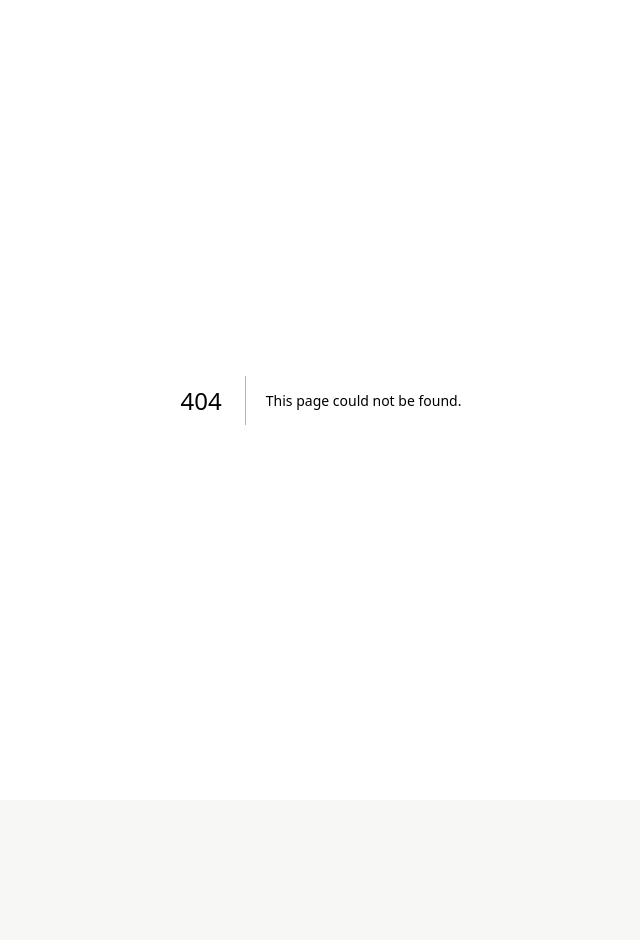
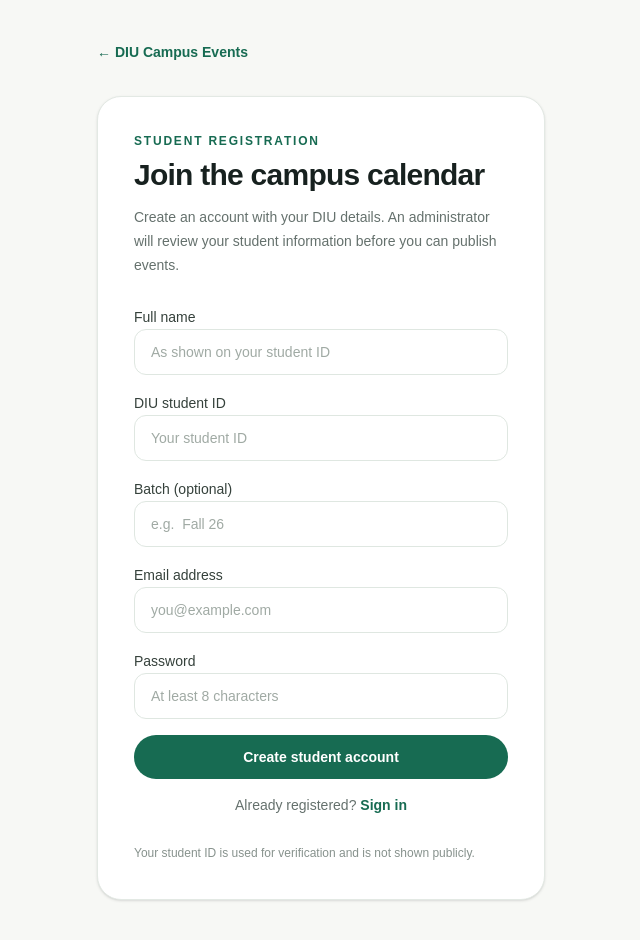
Before and after one commit to ahmedzubaer13/diu-campus-events, a Next.js app: page /auth/sign-up in a window 1280 px wide. Before the commit this address had no page. Shown: the whole page, without its empty margins (319-959 px from the left). Before the commit the page ends 800 px from the top, so only its background shows below. Built offline with nearby package versions, Linux system fonts and the light colour scheme.

Commit message:
Add student registration page

```diff
--- /dev/null
+++ b/app/auth/sign-up/page.tsx
@@ -0,0 +1,17 @@
+import Link from "next/link";
+import { AuthForm } from "@/components/auth-form";
+
+export default function SignUpPage() {
+  return <main className="min-h-screen bg-[#f7f8f5] px-5 py-10">
+    <div className="mx-auto max-w-md">
+      <Link href="/" className="text-sm font-semibold text-[#176b52]">← DIU Campus Events</Link>
+      <div className="mt-8 rounded-3xl border border-[#e3e9e4] bg-white p-7 shadow-sm sm:p-9">
+        <p className="text-xs font-semibold uppercase tracking-[.15em] text-[#176b52]">Student registration</p>
+        <h1 className="mt-2 text-3xl font-semibold tracking-tight">Join the campus calendar</h1>
+        <p className="mt-3 text-sm leading-6 text-[#65716d]">Create an account with your DIU details. An administrator will review your student information before you can publish events.</p>
+        <div className="my-7"><AuthForm mode="signup" /></div>
+        <p className="text-xs leading-5 text-[#87928d]">Your student ID is used for verification and is not shown publicly.</p>
+      </div>
+    </div>
+  </main>;
+}
```
